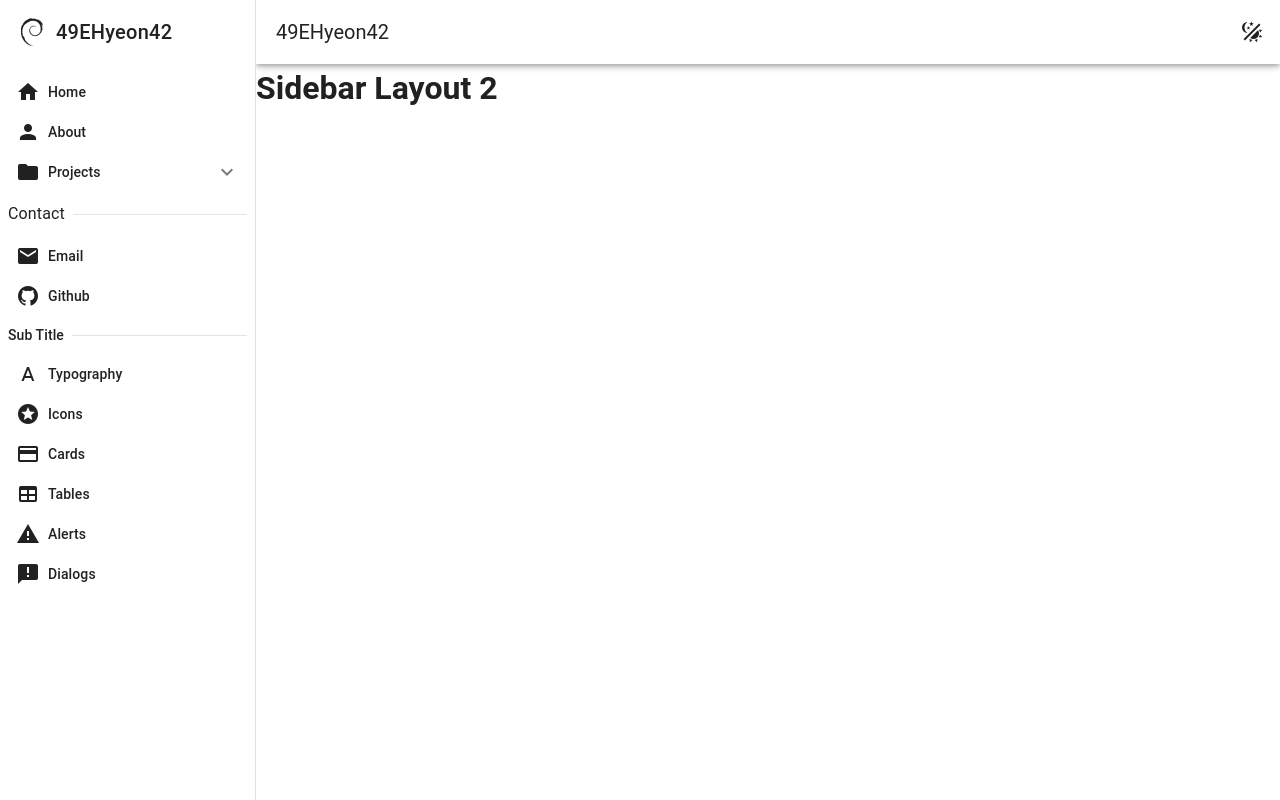
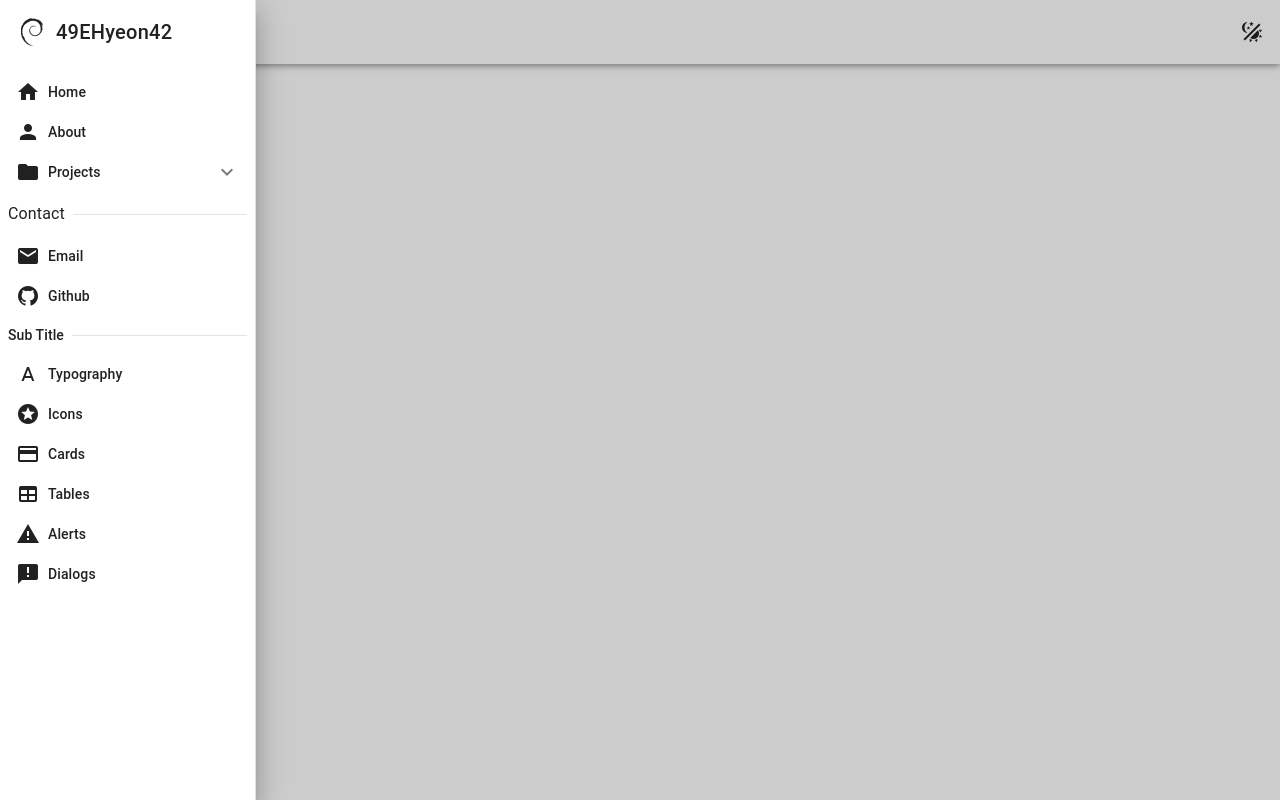
Before and after one commit to 49EHyeon42/vue-boilerplate, a Vue app: page /test-views/sidebar-layout2 in a window 1280 px wide. Built offline with nearby package versions, Linux system fonts and the light colour scheme; the HTML template or start-up script is replaced by a standard one.

Commit message:
temp: 임시 저장

```diff
--- /dev/null
+++ b/src/components/headers/BaseHeader2.vue
@@ -0,0 +1,23 @@
+<script setup lang="ts">
+import { useRouter } from 'vue-router';
+import { useToggleTheme } from '@/composables/useToggleTheme';
+import { useDisplay } from 'vuetify';
+
+const emit = defineEmits(['toggle:drawer']);
+
+const router = useRouter();
+const toggleTheme = useToggleTheme();
+const { mdAndDown } = useDisplay();
+</script>
+
+<template>
+  <v-app-bar>
+    <v-app-bar-nav-icon v-if="mdAndDown" @click="emit('toggle:drawer')" />
+    <v-app-bar-title @click="router.push('/')">49EHyeon42</v-app-bar-title>
+    <template v-slot:append>
+      <v-btn icon @click="toggleTheme">
+        <v-icon>mdi-theme-light-dark</v-icon>
+      </v-btn>
+    </template>
+  </v-app-bar>
+</template>
--- a/src/components/sidebars/BaseSidebar2.vue
+++ b/src/components/sidebars/BaseSidebar2.vue
@@ -1,7 +1,10 @@
-<script setup lang="ts"></script>
+<script setup lang="ts">
+const drawer = defineModel<boolean>('drawer');
+</script>
 
 <template>
-  <v-navigation-drawer>
+  <!-- TODO: app, temporary 확인 -->
+  <v-navigation-drawer v-model="drawer" app temporary>
     <v-container class="d-flex align-center">
       <v-icon icon="mdi-debian" size="x-large" class="mr-2" />
       <span class="text-h6">49EHyeon42</span>
--- a/src/layouts/SidebarLayout2.vue
+++ b/src/layouts/SidebarLayout2.vue
@@ -1,11 +1,14 @@
 <script setup lang="ts">
 import BaseSidebar2 from '@/components/sidebars/BaseSidebar2.vue';
-import BaseHeader from '@/components/headers/BaseHeader.vue';
+import BaseHeader2 from '@/components/headers/BaseHeader2.vue';
+import { ref } from 'vue';
+
+const drawer = ref(true);
 </script>
 
 <template>
-  <BaseSidebar2 />
-  <BaseHeader />
+  <BaseSidebar2 v-model:drawer="drawer" />
+  <BaseHeader2 @toggle:drawer="drawer = !drawer" />
   <v-main>
     <slot />
   </v-main>
```
